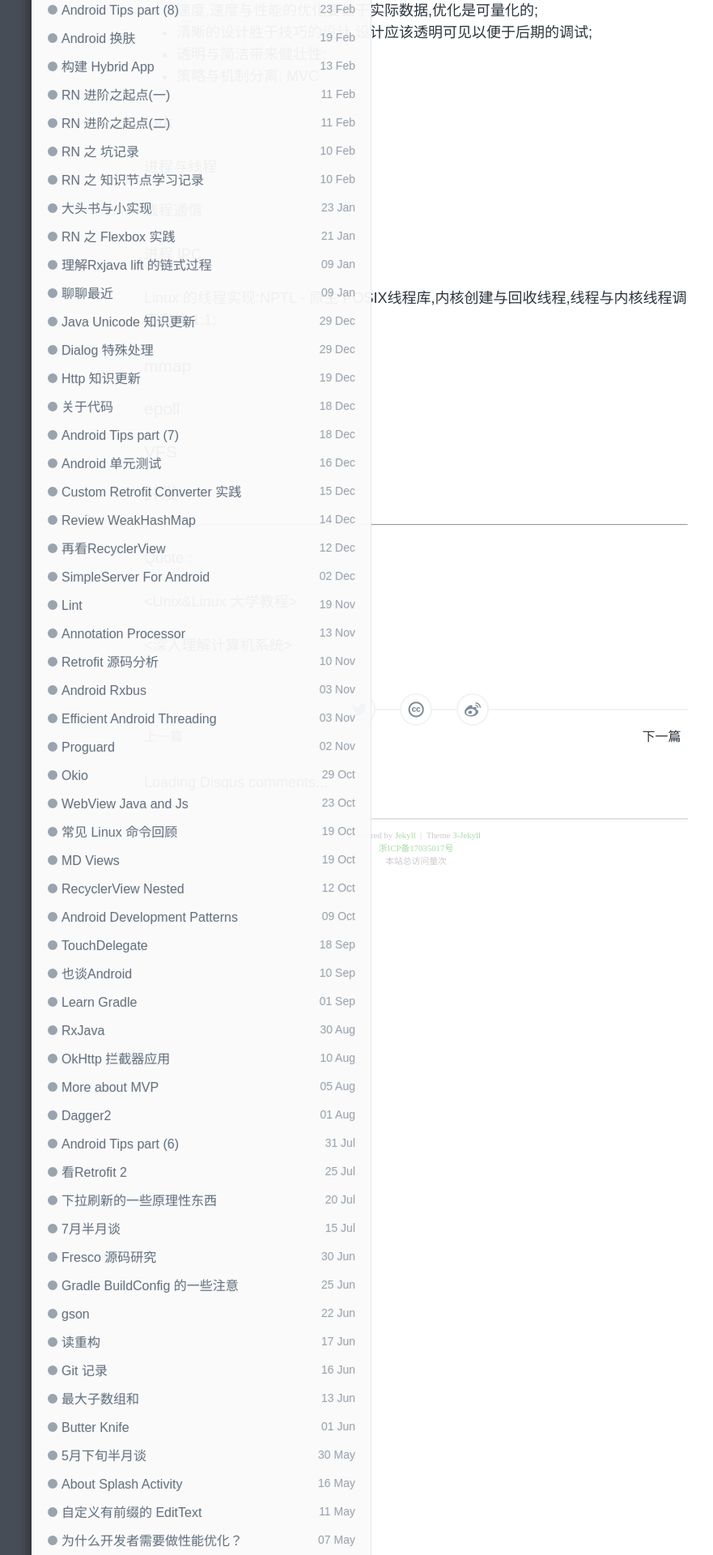
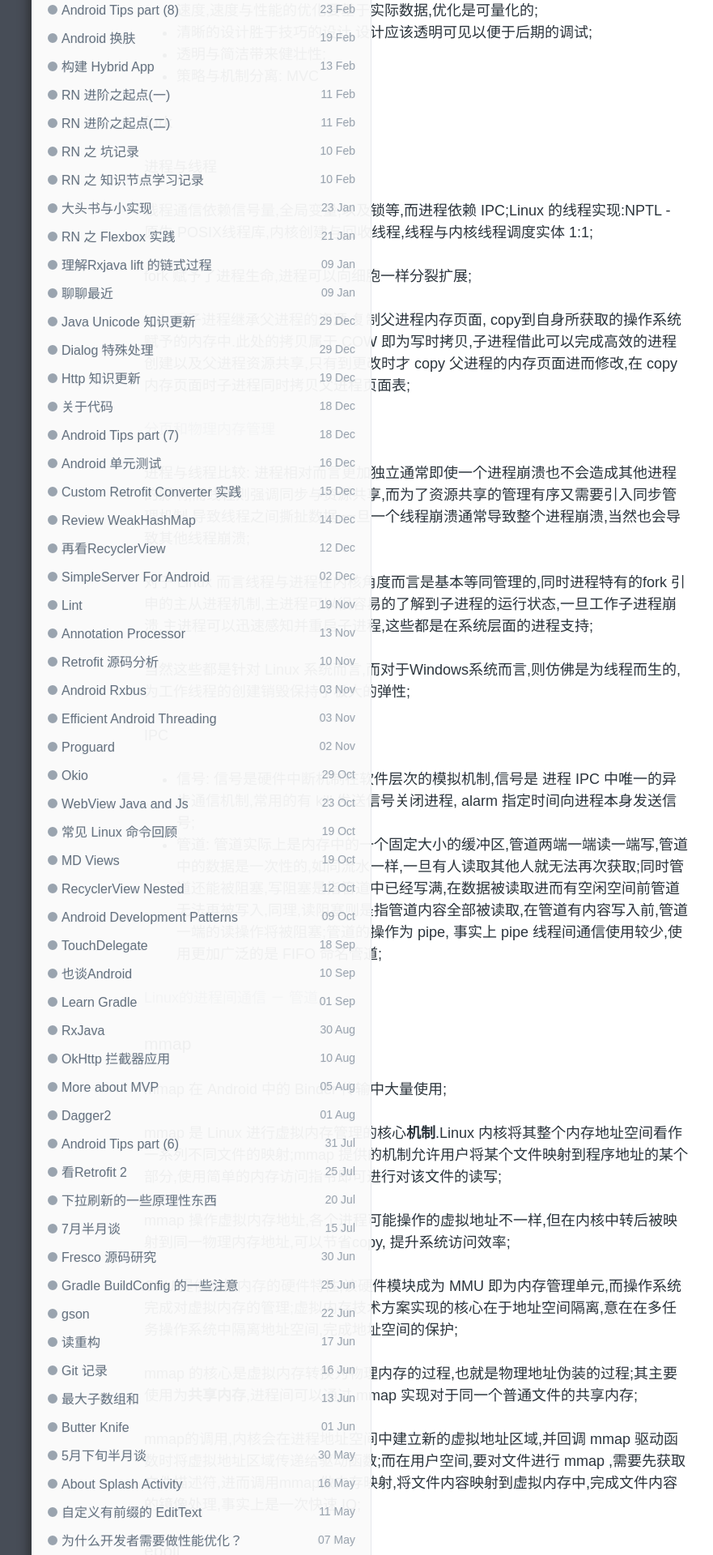
Before and after one commit to enlipan/enlipan.github.io, a Jekyll site: the page built from _posts/2017-09-17-linux-system.md, in a window 1280 px wide. Shown: the part 1339-3259 px from the top of the page at 81% size, without its empty margins (126-1007 px from the left). Built offline with Jekyll 4.4.1, drawn with Linux system fonts in a browser that asks for light colours; nearby versions of some CDN libraries; comment, search, counter and statistics services are not loaded; some of the changed text lies outside the part shown.

Commit message:
modify linux system

```diff
--- a/_posts/2017-09-17-linux-system.md
+++ b/_posts/2017-09-17-linux-system.md
@@ -47,20 +47,46 @@
 
 进程与线程
 
-线程通信
+线程通信依赖信号量,全局变量,以及锁等,而进程依赖 IPC;Linux 的线程实现:NPTL - 原生 POSIX线程库,内核创建与回收线程,线程与内核线程调度实体 1:1;
 
-进程 IPC
+fork 赋予了进程生命,进程可以向细胞一样分裂扩展;
 
-Linux 的线程实现:NPTL - 原生 POSIX线程库,内核创建与回收线程,线程与内核线程调度实体 1:1;
+fork 后子进程继承父进程的资源,复制父进程内存页面, copy到自身所获取的操作系统赋予的内存中.此处的拷贝属于 COW 即为写时拷贝,子进程借此可以完成高效的进程创建以及父进程资源共享,只有到更改时才 copy 父进程的内存页面进而修改,在 copy 内存页面时子进程同时拷贝父进程页面表;
 
+[分页和物理内存管理](http://airtrack.me/posts/2015/04/27/%E6%93%8D%E4%BD%9C%E7%B3%BB%E7%BB%9F%E5%AE%9E%E7%8E%B0%EF%BC%88%E4%BA%8C%EF%BC%89%EF%BC%9A%E5%88%86%E9%A1%B5%E5%92%8C%E7%89%A9%E7%90%86%E5%86%85%E5%AD%98%E7%AE%A1%E7%90%86/)
 
+进程与线程比较: 进程相对而言更加独立通常即使一个进程崩溃也不会造成其他进程的影响,而线程则强调同步与资源共享,而为了资源共享的管理有序又需要引入同步管理机制,导致线程之间撕扯数据,一旦一个线程崩溃通常导致整个进程崩溃,当然也会导致其他线程崩溃;
 
+对于 Linux 而言线程与进程在内核角度而言是基本等同管理的,同时进程特有的fork 引申的主从进程机制,主进程可以很容易的了解到子进程的运行状态,一旦工作子进程崩溃,主进程可以迅速感知并重启子进程,这些都是在系统层面的进程支持;
 
+当然这些都是针对 Linux 系统而言,而对于Windows系统而言,则仿佛是为线程而生的,为工作线程的创建销毁保持了极大的弹性;
+
+#### IPC
+
+* 信号: 信号是硬件中断机制在软件层次的模拟机制,信号是 进程 IPC 中唯一的异步通信机制,常用的有 kill 发送信号关闭进程, alarm 指定时间向进程本身发送信号;
+* 管道: 管道实际上是内存中的一个固定大小的缓冲区,管道两端一端读一端写,管道中的数据是一次性的,如同流水一样,一旦有人读取其他人就无法再次获取;同时管道还能被阻塞,写阻塞是指管道中已经写满,在数据被读取进而有空闲空间前管道无法再被写入,同理,读阻塞则是指管道内容全部被读取,在管道有内容写入前,管道一端的读操作将被阻塞;管道的操作为 pipe, 事实上 pipe 线程间通信使用较少,使用更加广泛的是 FIFO 命名管道;
+
+[Linux的进程间通信 － 管道](http://liwei.life/2016/07/18/pipe/)
 
 ### mmap
 
+mmap 在 Android 中的 Binder 传输中大量使用;
+
+mmap 是 Linux 进行虚拟内存管理的核心**机制**.Linux 内核将其整个内存地址空间看作一系列不同文件的映射;mmap 提供的机制允许用户将某个文件映射到程序地址的某个部分,使用简单的内存访问指令即可进行对该文件的读写;
+
+mmap 操作虚拟内存地址,各个进程可能操作的虚拟地址不一样,但在内核中转后被映射到同一物理内存地址,可以节省copy, 提升系统访问效率;
+
+CPU 提供虚拟内存的硬件特性,该硬件模块成为 MMU 即为内存管理单元,而操作系统完成对虚拟内存的管理;虚拟内存技术方案实现的核心在于地址空间隔离,意在在多任务操作系统中隔离地址空间,完成地址空间的保护;
+
+mmap 的核心是虚拟内存转换为物理内存的过程,也就是物理地址伪装的过程;其主要使用为**共享内存**,进程间可以通过 mmap 实现对于同一个普通文件的共享内存;
+
+mmap的调用,内核会在进程地址空间中建立新的虚拟地址区域,并回调 mmap 驱动函数时将虚拟地址区域传递给驱动函数;而在用户空间,要对文件进行 mmap ,需要先获取文件描述符,进而调用mmap做内存映射,将文件内容映射到虚拟内存中,完成文件内容的镜像处理,事实上是一次快速 IO;
 
 ### epoll
+
+epoll 在 Android 中使用参见 MessageQueue实现机制;
+
+
 
 
 ### VFS
```
Also changed, not shown: _posts/2017-09-12-android-tips-14.md (+17 -0 lines).
